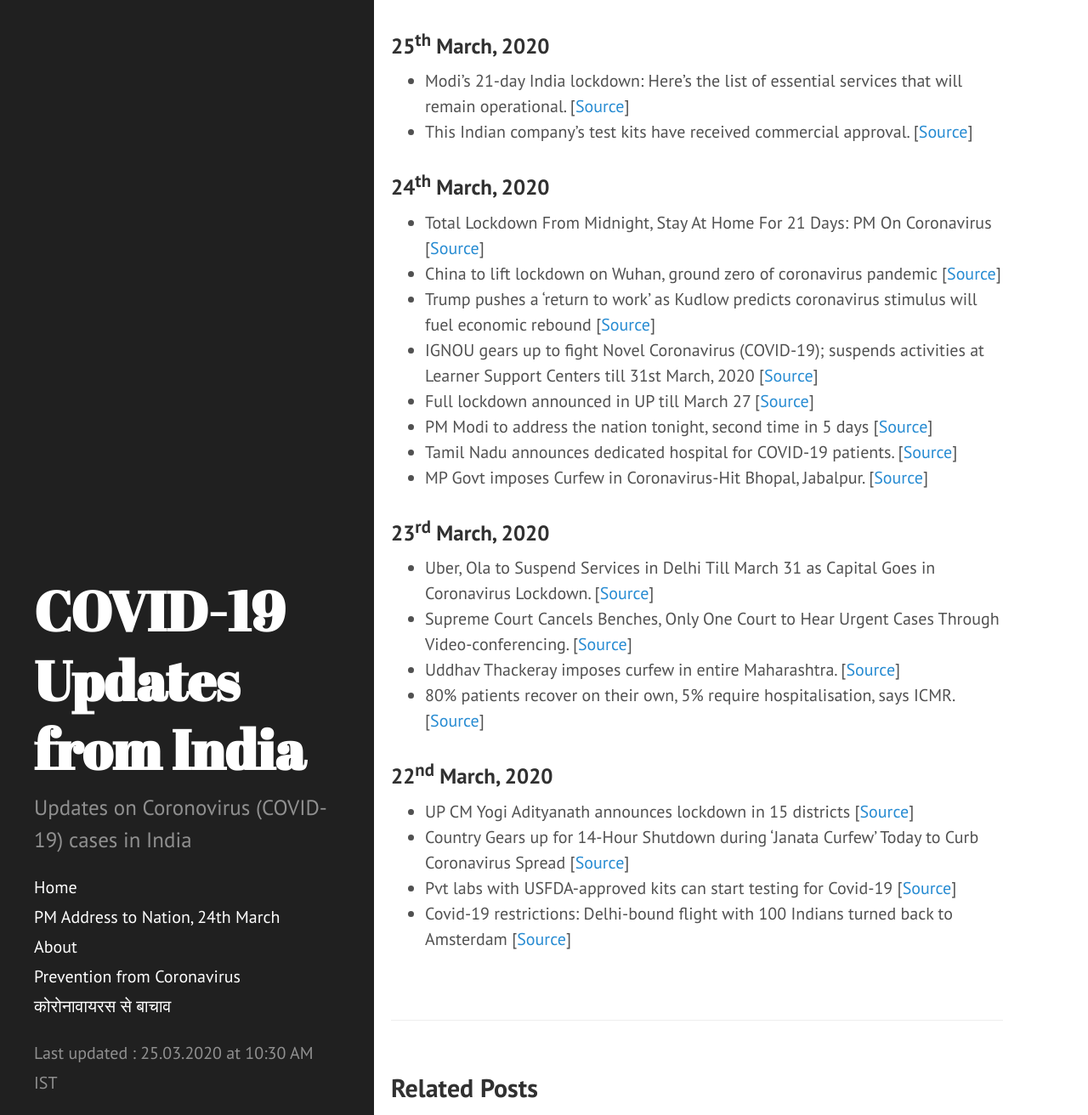
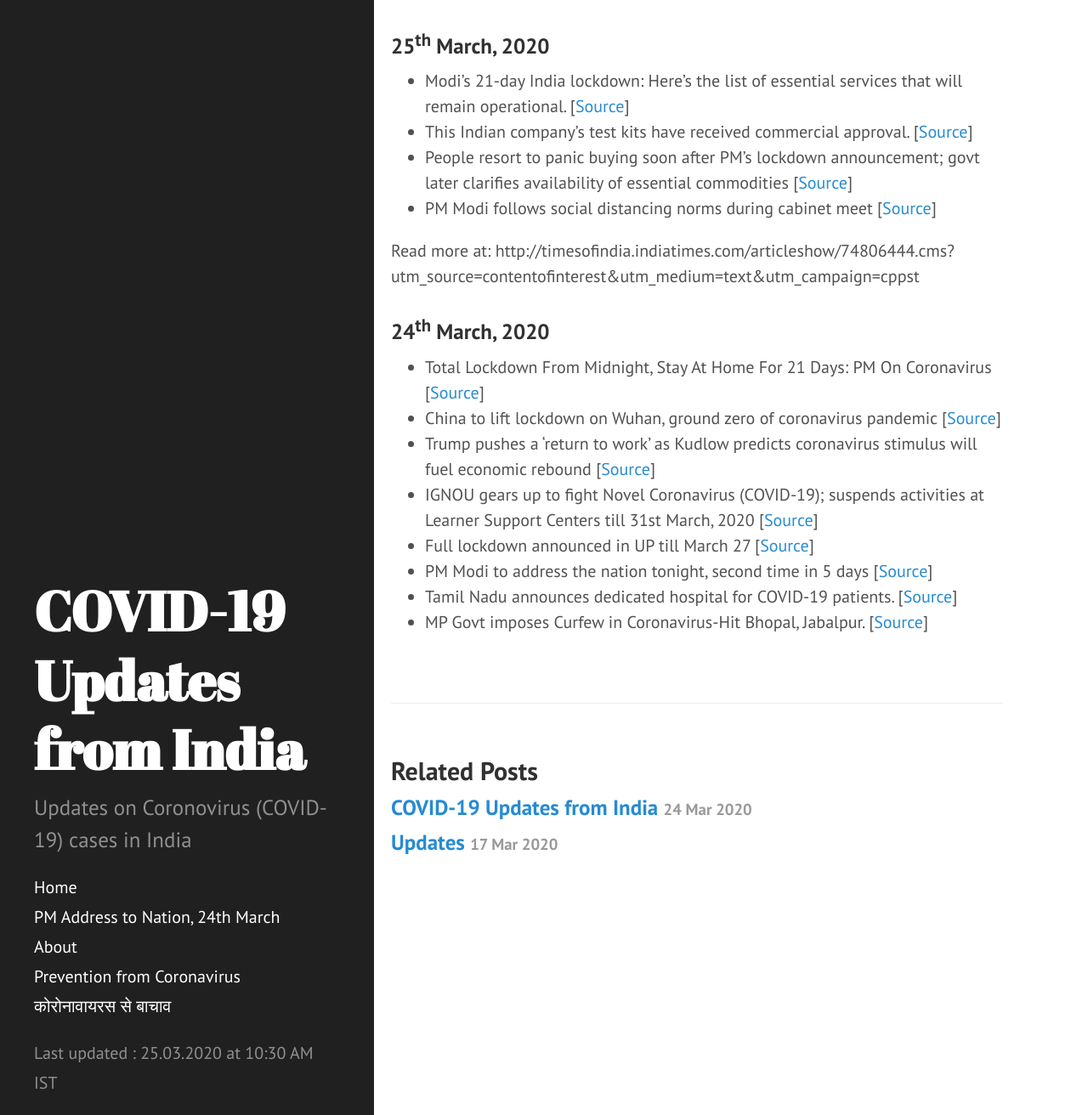
Before and after one commit to bhooraj/covid19updates-india, a Jekyll site: the page built from _posts/2020-03-24-Latest-updates.md, in a window 1280 px wide and 1400 px high, scrolled down 1319 px, cut to the strip 88-1400 px from the top of the window. Shown: the whole strip at 85% size. Built offline with Jekyll 4.4.1, drawn with Linux system fonts in a browser that asks for light colours.

Commit message:
Update 2020-03-24-Latest-updates.md

```diff
--- a/_posts/2020-03-24-Latest-updates.md
+++ b/_posts/2020-03-24-Latest-updates.md
@@ -13,6 +13,11 @@ layout: post
 ### 25<sup>th</sup> March, 2020
 - Modi's 21-day India lockdown: Here's the list of essential services that will remain operational. [[Source](https://economictimes.indiatimes.com/news/politics-and-nation/heres-a-list-essential-services-that-will-be-available-during-the-21-day-nationwide-lockdown/articleshow/74798509.cms)]
 - This Indian company's test kits have received commercial approval. [[Source](https://www.moneycontrol.com/news/india/coronavirus-pandemic-mylab-discovery-solutions-this-indian-companys-test-kits-have-received-commercial-approval-5065061.html)]
+- People resort to panic buying soon after PM's lockdown announcement; govt later clarifies availability of essential commodities [[Source](https://www.firstpost.com/health/coronavirus-outbreak-people-resort-to-panic-buying-soon-after-pms-lockdown-announcement-govt-later-clarifies-availability-of-essential-commodities-8187371.html)]
+- PM Modi follows social distancing norms during cabinet meet [[Source](https://timesofindia.indiatimes.com/india/coronavirus-union-cabinet-meeting-underway-social-distancing-seen/articleshow/74806444.cms)]
+
+Read more at:
+http://timesofindia.indiatimes.com/articleshow/74806444.cms?utm_source=contentofinterest&utm_medium=text&utm_campaign=cppst
 
 ### 24<sup>th</sup> March, 2020
 - Total Lockdown From Midnight, Stay At Home For 21 Days: PM On Coronavirus [[Source](https://www.ndtv.com/india-news/pm-modi-on-coronavirus-with-janata-curfew-indians-showed-that-they-can-unite-for-a-common-cause-2200069)]
@@ -23,15 +28,3 @@ layout: post
 - PM Modi to address the nation tonight, second time in 5 days [[Source](https://www.livemint.com/news/india/pm-modi-to-address-the-nation-at-8-pm-today-on-coronavirus-outbreak-11585029361395.html)]
 - Tamil Nadu announces dedicated hospital for COVID-19 patients. [[Source](https://www.thehindu.com/news/national/tamil-nadu-announces-dedicated-hospital-for-covid-19-patients/article31146741.ece)]
 - MP Govt imposes Curfew in Coronavirus-Hit Bhopal, Jabalpur. [[Source](https://www.news18.com/news/india/mp-govt-imposes-curfew-in-coronavirus-hit-bhopal-jabalpur-2548513.html)]
-
-### 23<sup>rd</sup> March, 2020
-- Uber, Ola to Suspend Services in Delhi Till March 31 as Capital Goes in Coronavirus Lockdown. [[Source](https://www.news18.com/news/india/uber-ola-to-suspend-services-in-delhi-till-march-31-as-capital-goes-in-coronavirus-lockdown-2546895.html)]
-- Supreme Court Cancels Benches, Only One Court to Hear Urgent Cases Through Video-conferencing. [[Source](https://www.news18.com/news/india/coronavirus-supreme-court-cancels-benches-only-one-court-to-hear-urgent-cases-through-video-conferencing-2546881.html)]
-- Uddhav Thackeray imposes curfew in entire Maharashtra. [[Source](https://economictimes.indiatimes.com/news/politics-and-nation/uddhav-thackeray-imposes-curfew-in-entire-maharashtra/articleshow/74775886.cms)]
-- 80% patients recover on their own, 5% require hospitalisation, says ICMR. [[Source](https://www.moneycontrol.com/news/trends/health-trends/coronavirus-pandemic-80-patients-recover-on-their-own-5-require-hospitalisation-says-icmr-5060481.html)]
-
-### 22<sup>nd</sup> March, 2020
-- UP CM Yogi Adityanath announces lockdown in 15 districts [[Source](https://www.indiatoday.in/india/story/coronavirus-india-up-cm-yogi-adityanath-announces-lockdown-districts-1658470-2020-03-22)]
-- Country Gears up for 14-Hour Shutdown during 'Janata Curfew' Today to Curb Coronavirus Spread [[Source](https://www.news18.com/news/india/coronavirus-pandemic-live-updates-coronavirus-outbreak-india-news-covid-19-gujarat-andhra-pradesh-kanika-kapoor-2545147.html)]
-- Pvt labs with USFDA-approved kits can start testing for Covid-19 [[Source](https://timesofindia.indiatimes.com/india/pvt-labs-with-usfda-approved-kits-can-start-testing-for-covid-19/articleshow/74754107.cms)]
-- Covid-19 restrictions: Delhi-bound flight with 100 Indians turned back to Amsterdam [[Source](https://www.livemint.com/news/india/covid-19-restrictions-delhi-bound-flight-with-100-indians-turned-back-to-amsterdam-11584808850846.html)]
```
